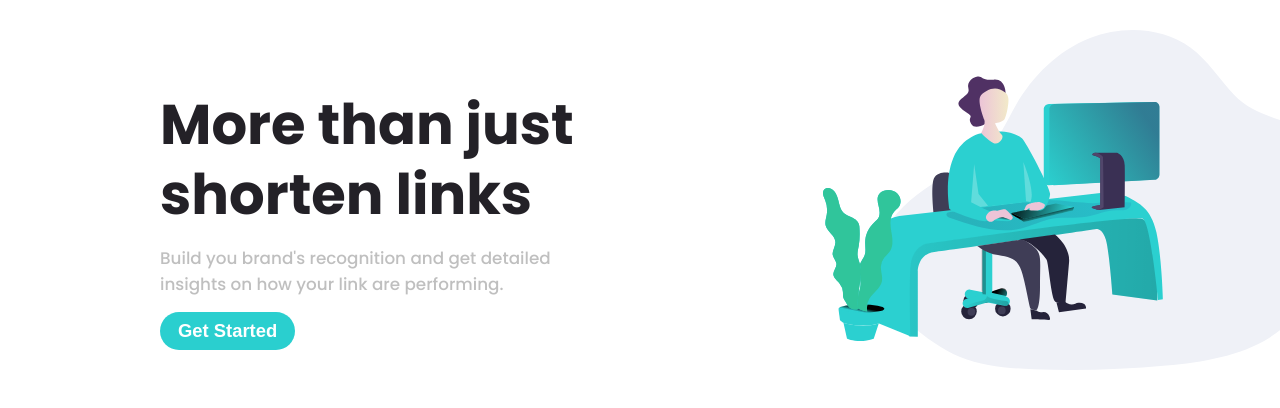
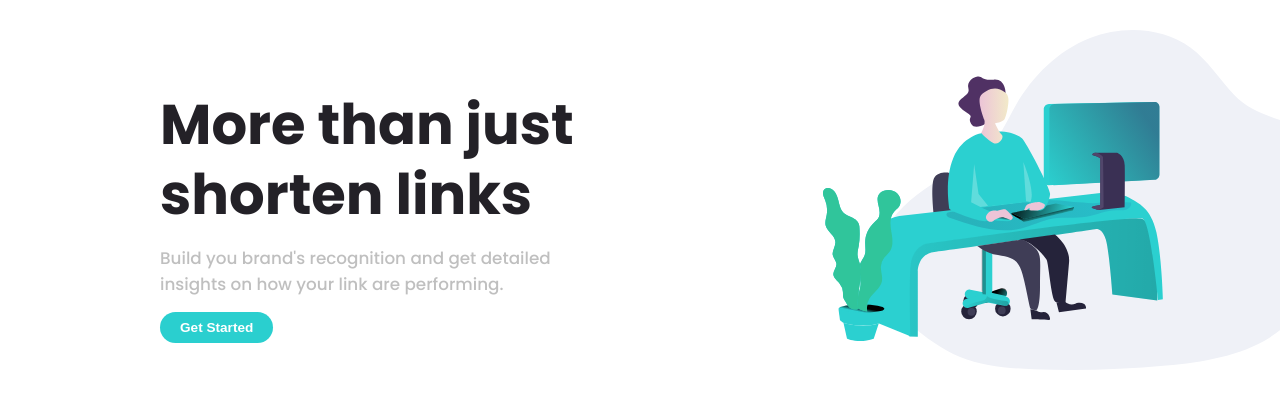
Before and after one commit to khalatevarun/Shortly, a React (Create React App) app: page / in a window 1280 px wide. Shown: the top 408 px of the page. Built offline with nearby package versions, Linux system fonts and the light colour scheme.

Commit message:
add button styling

```diff
--- a/src/global-components/RoundButton.js
+++ b/src/global-components/RoundButton.js
@@ -3,8 +3,8 @@ import styled from 'styled-components';
 export const RoundButton = styled.button`
   background-color: ${(props) => props.theme.Cyan};
   border-radius: 25px;
-  font-size: 1.15em;
-  padding: 8px 18px;
+  font-size: 0.85em;
+  padding: 8px 20px;
   border: none;
   font-weight: 700;
   color: white;
```
